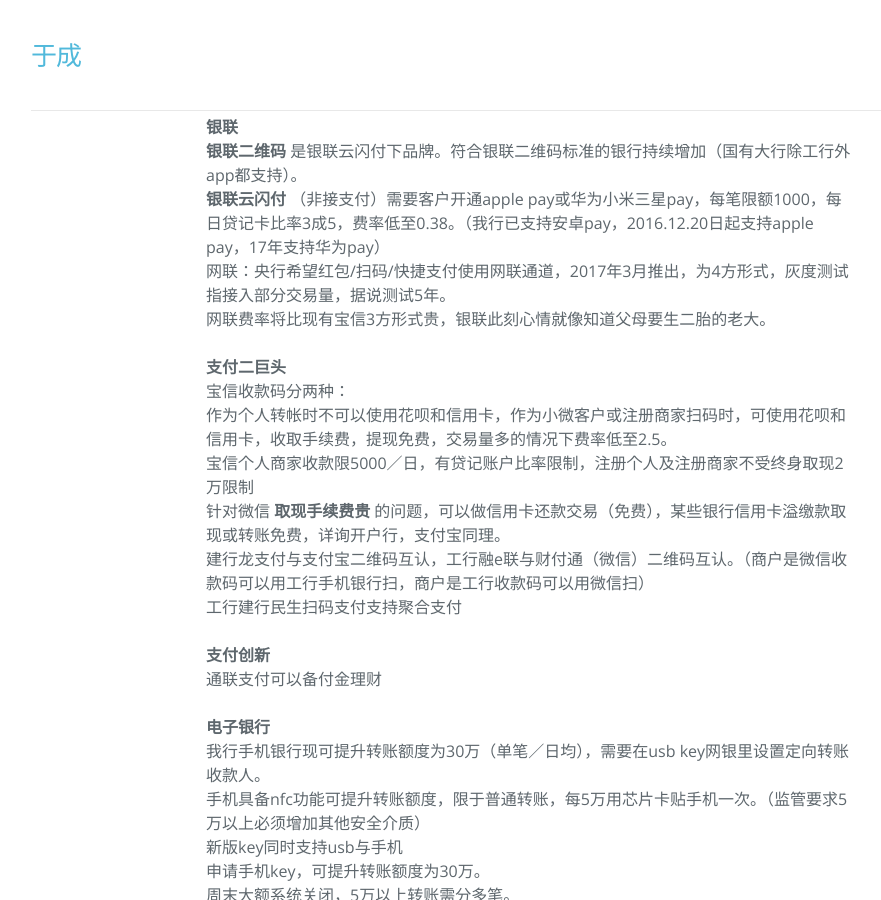
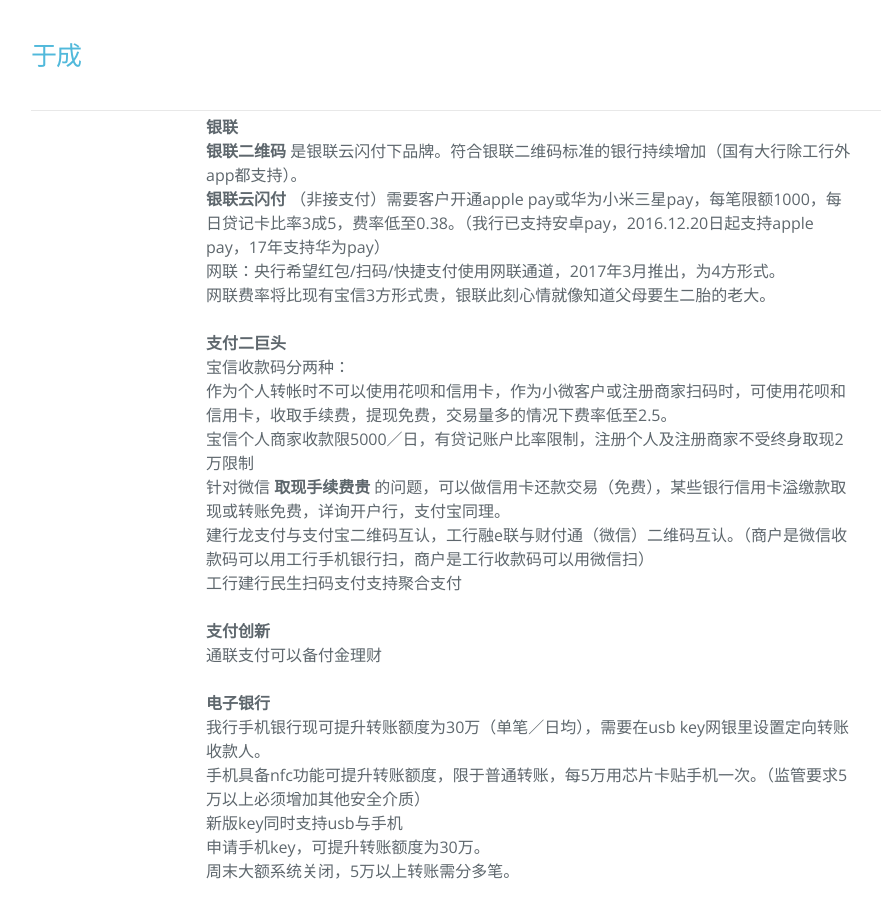
Before and after one commit to hebbank/jekyll, a Jekyll site: the page built from _posts/2017-05-01-xg.md, in a window 1280 px wide and 900 px high, scrolled down 479 px. Shown: the whole window, without its empty margins (109-990 px from the left). Built offline with Jekyll 4.4.1, drawn with Linux system fonts in a browser that asks for light colours; nearby versions of some CDN libraries.

Commit message:
Update 相关信息

```diff
--- a/_posts/2017-05-01-xg.md
+++ b/_posts/2017-05-01-xg.md
@@ -15,7 +15,7 @@ pos收款用的活期账户必须是一类卡，以前有账户的需要销户
 **银联**
  **银联二维码** 是银联云闪付下品牌。符合银联二维码标准的银行持续增加（国有大行除工行外app都支持）。
  **银联云闪付** （非接支付）需要客户开通apple pay或华为小米三星pay，每笔限额1000，每日贷记卡比率3成5，费率低至0.38。（我行已支持安卓pay，2016.12.20日起支持apple pay，17年支持华为pay）
-网联：央行希望红包/扫码/快捷支付使用网联通道，2017年3月推出，为4方形式，灰度测试指接入部分交易量，据说测试5年。
+网联：央行希望红包/扫码/快捷支付使用网联通道，2017年3月推出，为4方形式。
 网联费率将比现有宝信3方形式贵，银联此刻心情就像知道父母要生二胎的老大。
 
 **支付二巨头**
```
